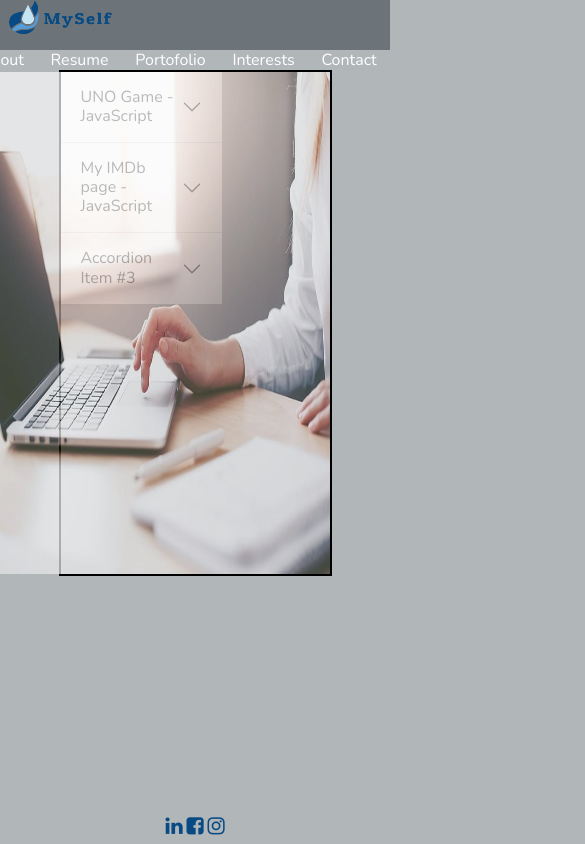
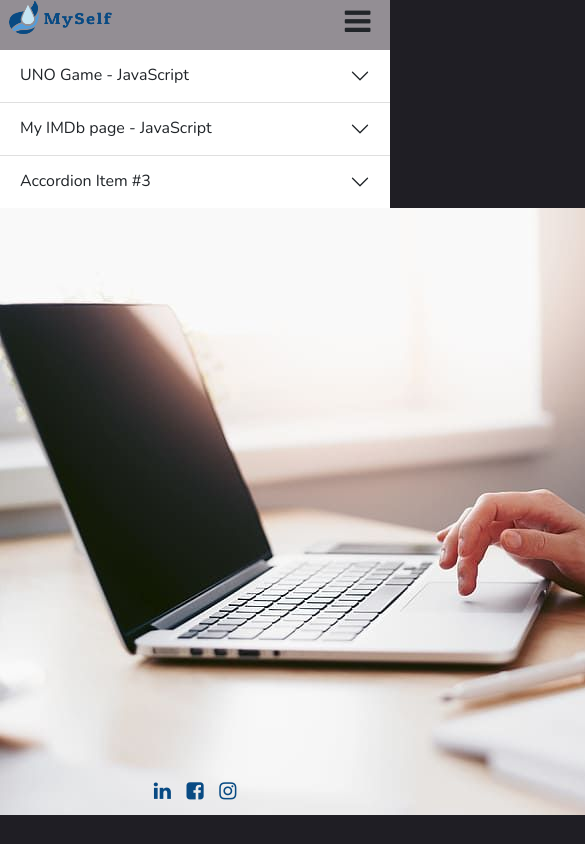
Before and after one commit to LaviniaPop31/MyOnlineCV, a plain HTML site: page Portfolio_page/portfolio.html in a window 390 px wide. Shown: the top 844 px of the page, 585 px wide, since content can reach past the window. Drawn offline with nearby package versions, Linux system fonts and the light colour scheme.

Commit message:
implemented dropdown menu

```diff
--- a/Portofolio_page/portofolio.html
+++ b/Portfolio_page/portfolio.html
@@ -14,7 +14,7 @@
     <link rel="preconnect" href="https://fonts.gstatic.com">
     <link href="https://fonts.googleapis.com/css2?family=Nunito&display=swap" rel="stylesheet">
 
-    <link rel="stylesheet" href="portofolio.css">
+    <link rel="stylesheet" href="portfolio.css">
     <link rel="stylesheet" href="../style.css">
 
     <title>MyOnlineCV</title>
@@ -30,10 +30,11 @@
             <div id="homeButton"> <a href="../Home_page/home.html">Home</a></div>
             <div id="aboutButton"><a href="../About_page/about.html">About</a></div>
             <div id="resumeButton"><a href="../Resume_page/resume.html">Resume </a></div>
-            <div id="portofolioButton"> <a href="portofolio.html">Portofolio</a></div>
+            <div id="portofolioButton"> <a href="portfolio.html">Portfolio</a></div>
             <div id="interestsButton"> <a href="../Interests_page/interests.html">Interests</a></div>
             <div id="contactButton"> <a href="../Contact_page/contact.html">Contact</a></div>
         </div>
+        <div id="dropdownHeader"></div>
     </header>
     <main>
         <!-- Section portofolio -->
@@ -127,6 +128,7 @@
         integrity="sha384-nsg8ua9HAw1y0W1btsyWgBklPnCUAFLuTMS2G72MMONqmOymq585AcH49TLBQObG"
         crossorigin="anonymous"></script>
 
+    <script src="../header.js"></script>
     <script src="../Home_page/home.js"></script>
 </body>
 
--- a/Portofolio_page/portofolio.css
+++ /dev/null
@@ -1,27 +0,0 @@
-a {
-    text-decoration: none;
-    color: black;
-}
-
-.portofolio-content {
-    position: absolute;
-    width: 70%;
-    height: 60%;
-    border: 2px solid black;
-    left:0;
-    right: 0;
-    margin: 5% auto;
-}
-
-#allProjects {
-    width: 60%;
-}
-
-#workingImg {
-    position: absolute;
-    width: 380px;
-    height: 100%;
-    right: 0%;
-    top: 0%;
-    opacity: 0.7;
-}
--- /dev/null
+++ b/header.js
@@ -0,0 +1,38 @@
+//  implementing menu dropdown for portrait orientation
+
+function changeHeader(setScreen) {
+
+    if (setScreen.matches) {
+        document.getElementById('dropdownHeader').style.display = 'block'
+        setNewButtonType()
+    } else {
+        document.querySelector('.header-buttons').style.display = 'inline-flex'
+        document.getElementById('dropdownHeader').style.display = 'none'
+    }
+}
+
+function setNewButtonType() {
+    let oldButtons = document.querySelector('.header-buttons');
+    oldButtons.style.display = 'none'
+    console.log(oldButtons)
+
+    let newButton = document.getElementById('dropdownHeader')
+    newButton.innerHTML = `
+    <div class="dropdown">
+        <i class="fa fa-bars" type="button" id="dropdownMenuButton1" data-bs-toggle="dropdown" aria-expanded="false" ></i>
+
+        <ul class="dropdown-menu" aria-labelledby="dropdownMenuButton1">
+            <li><a class="dropdown-item" href="../Home_page/home.html">Home</a></li>
+            <li><a class="dropdown-item" href="../About_page/about.html">About</a></li>
+            <li><a class="dropdown-item" href="../Resume_page/resume.html">Resume</a></li>
+            <li><a class="dropdown-item" href="../Portfolio_page/portfolio.html">Portfolio</a></li>
+            <li><a class="dropdown-item" href="../Interests_page/interests.html">Interests</a></li>
+            <li><a class="dropdown-item" href="../Contact_page/contact.html">Contact</a></li>
+        </ul>
+    </div>`
+
+}
+
+let setScreen = window.matchMedia('(max-width:800px)')
+changeHeader(setScreen)
+setScreen.addListener(changeHeader)
--- a/style.css
+++ b/style.css
@@ -13,14 +13,16 @@ body {
     display: flex;
     flex-direction: column;
     /* background-color: rgb(236, 242, 245); */
-    background-color: rgb(177, 182, 185);
-    height: 100%;
+    /* background-color: rgb(177, 182, 185); */
+    background-color: rgb(31,30,36);
+
     width: 100%;
 }
 
 /* Header */
 header {
-    background-color: rgb(109, 116, 121);
+    /* background-color: rgb(109, 116, 121); */
+    background-color: rgb(147,142,148);
     height: 50px;
 }
 
@@ -48,21 +50,28 @@ header {
     margin: 4%;
 }
 
+/* Header for Phone/Ipad */
+.dropdown {
+    position: absolute;
+    right: 5%;
+    top: 0%;
+    font-size: 30px;
+}
 
 /* Footer */
 footer {
     position: absolute;
     bottom: 0%;
-    height: 10px;
     width: 100%;
     display: flex;
     justify-content: center;
     align-items: flex-end;
 }
 
+
 .footer-icons div {
     font-size: 20px;
-    margin: 0.5%;
+    margin: 2%;
 }
 
 .footer-icons div a {
```
Also changed, not shown: About_page/about.html (+2 -0 lines), Contact_page/contact.html (+2 -0 lines), Interests_page/interests.html (+2 -0 lines), Resume_page/resume.html (+3 -1 lines).
